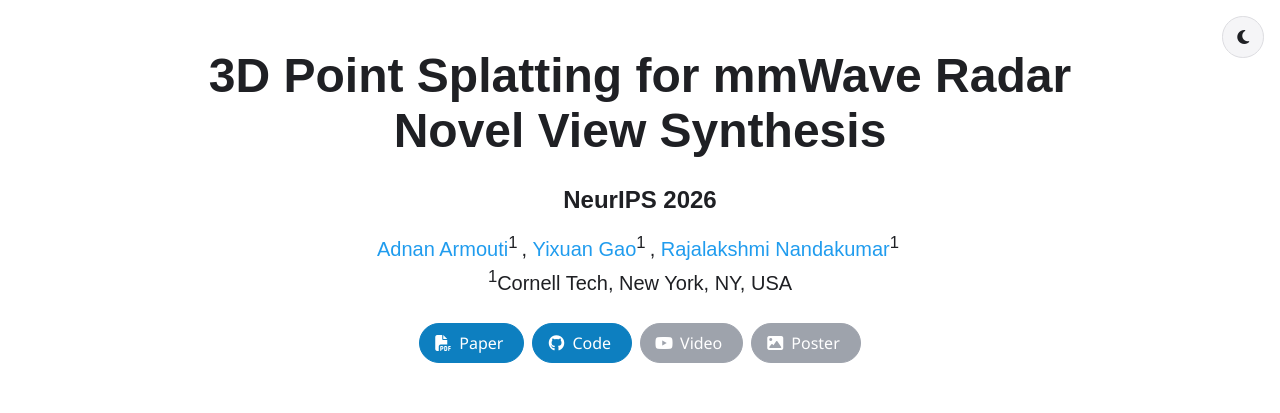
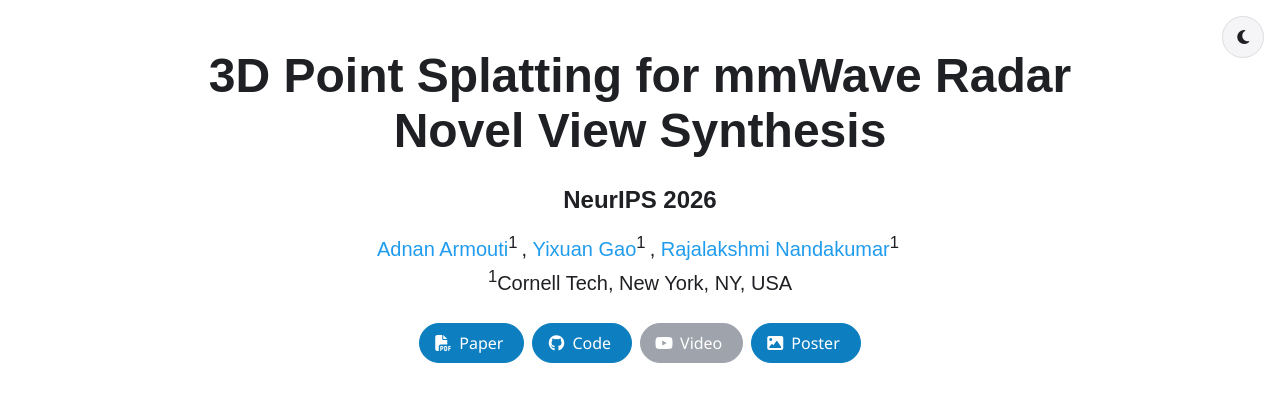
Before and after one commit to 3D-Point-Splatting/3d-point-splatting.github.io, a plain HTML site: page index.html in a window 1280 px wide. Shown: the top 413 px of the page. Drawn offline with Linux system fonts and the light colour scheme; no server answers; some icons are missing; a web font is replaced by a local one.

Commit message:
Link the Poster button to the NeurIPS 2026 poster
Co-Authored-By: Claude Opus 5.5 <noreply@anthropic.com>

```diff
--- a/index.html
+++ b/index.html
@@ -404,7 +404,9 @@
                 </a>
               </span>
               <span class="link-block">
-                <a class="button is-normal is-rounded is-coming-soon" aria-disabled="true" tabindex="-1">
+                <a class="button is-normal is-rounded is-live"
+                   href="https://drive.google.com/file/d/1CDRvIcdgemgewgn5o9qEdWCveWDxPmW3/view?usp=sharing"
+                   target="_blank" rel="noopener noreferrer">
                   <span class="icon"><i class="fas fa-image"></i></span>
                   <span>Poster</span>
                 </a>
```
